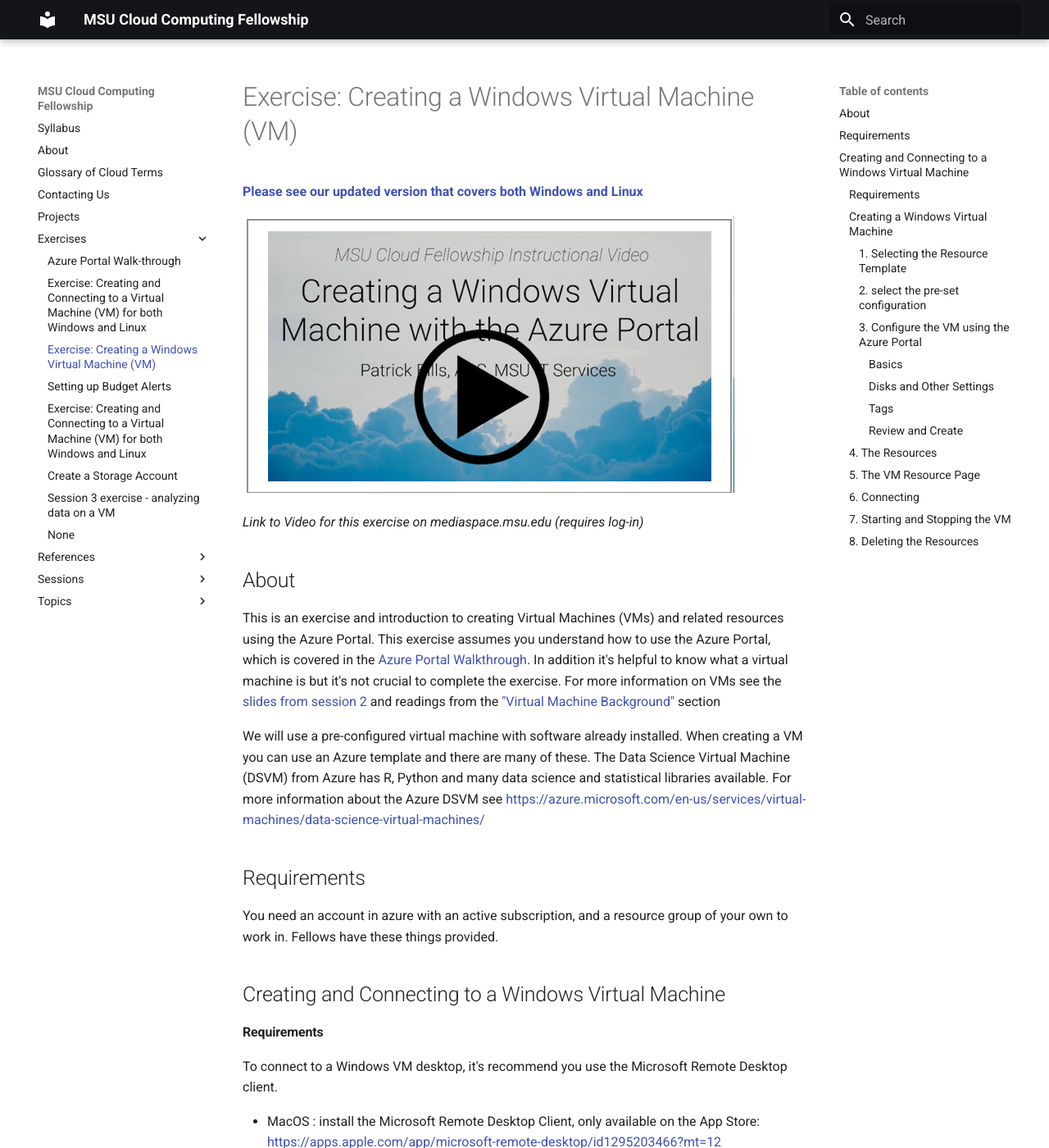
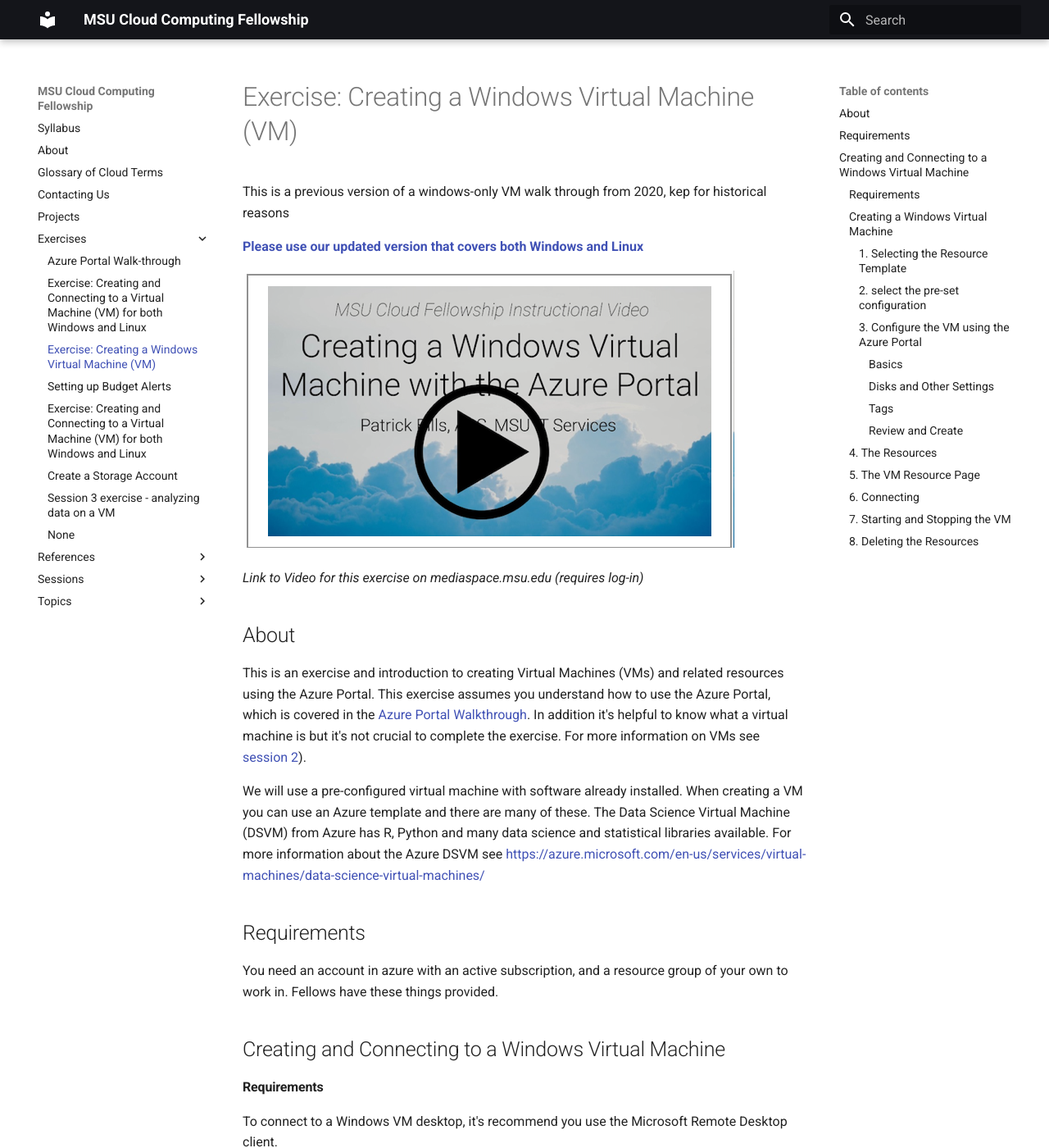
Before and after one commit to emtelgen/ccf23-testing, an MkDocs documentation site: the page built from docs/exercises/azure_windows_vm_walkthrough.md, in a window 1280 px wide and 1400 px high. Shown: the whole window at 82% size. Built offline with MkDocs 1.6.1 and Material for MkDocs 9.7.7, drawn with Linux system fonts in a browser that asks for light colours.

Commit message:
more links updated

```diff
--- a/docs/exercises/azure_windows_vm_walkthrough.md
+++ b/docs/exercises/azure_windows_vm_walkthrough.md
@@ -1,6 +1,8 @@
 # Exercise: Creating a Windows Virtual Machine (VM)
 
-[**Please see our updated version that covers both Windows and Linux**](azure_vm_walkthrough.md)
+This is a previous version of a windows-only VM walk through from 2020, kep for historical reasons
+
+[**Please use our updated version that covers both Windows and Linux**](./azure_vm_walkthrough.md)
 
 
 
@@ -11,7 +13,7 @@
 
 ## About
 
-This is an exercise and introduction to creating Virtual Machines (VMs) and related resources using the Azure Portal.  This exercise assumes you understand how to use the Azure Portal, which is covered in the [Azure Portal Walkthrough](azure_portal_walkthrough.md).  In addition it's helpful to know what a virtual machine is but it's not crucial to complete the exercise.  For more information on VMs see the [slides from session 2](msu-cloud-fellowship21-session2.pdf) and readings from the ["Virtual Machine Background"](index.md#readings) section
+This is an exercise and introduction to creating Virtual Machines (VMs) and related resources using the Azure Portal.  This exercise assumes you understand how to use the Azure Portal, which is covered in the [Azure Portal Walkthrough](azure_portal_walkthrough.md).  In addition it's helpful to know what a virtual machine is but it's not crucial to complete the exercise.  For more information on VMs see [session 2](../sessions/02_how_to_cloud.md)).
 
 
 <!--
```
Also changed, not shown: docs/exercises/azure_vm_walkthrough.md (+2 -2 lines).
